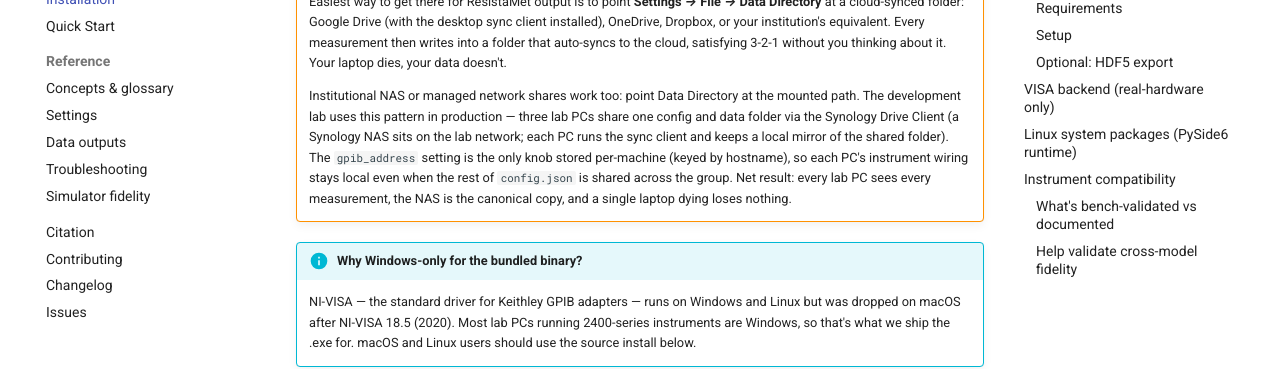
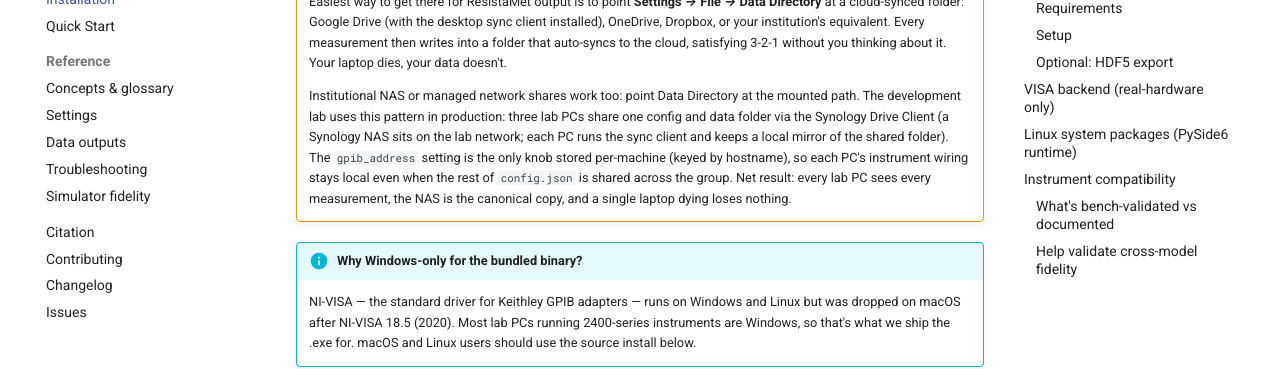
Before and after one commit to PEEKPerformer/ResistaMet-GUI, an MkDocs documentation site: the page built from docs/installation.md, in a window 1280 px wide and 900 px high, scrolled down 1133 px. Shown: the part 172-541 px from the top of the window. Built offline with MkDocs 1.6.1 and Material for MkDocs 9.7.7, drawn with Linux system fonts in a browser that asks for light colours; comment, search, counter and statistics services are not loaded.

```diff
--- a/docs/installation.md
+++ b/docs/installation.md
@@ -37,7 +37,7 @@ The `.exe` is built by GitHub Actions on every tag push (see [`build.yml`](https
 
     Easiest way to get there for ResistaMet output is to point **Settings → File → Data Directory** at a cloud-synced folder: Google Drive (with the desktop sync client installed), OneDrive, Dropbox, or your institution's equivalent. Every measurement then writes into a folder that auto-syncs to the cloud, satisfying 3-2-1 without you thinking about it. Your laptop dies, your data doesn't.
 
-    Institutional NAS or managed network shares work too: point Data Directory at the mounted path. The development lab uses this pattern in production — three lab PCs share one config and data folder via the Synology Drive Client (a Synology NAS sits on the lab network; each PC runs the sync client and keeps a local mirror of the shared folder). The `gpib_address` setting is the only knob stored per-machine (keyed by hostname), so each PC's instrument wiring stays local even when the rest of `config.json` is shared across the group. Net result: every lab PC sees every measurement, the NAS is the canonical copy, and a single laptop dying loses nothing.
+    Institutional NAS or managed network shares work too: point Data Directory at the mounted path. The development lab uses this pattern in production: three lab PCs share one config and data folder via the Synology Drive Client (a Synology NAS sits on the lab network; each PC runs the sync client and keeps a local mirror of the shared folder). The `gpib_address` setting is the only knob stored per-machine (keyed by hostname), so each PC's instrument wiring stays local even when the rest of `config.json` is shared across the group. Net result: every lab PC sees every measurement, the NAS is the canonical copy, and a single laptop dying loses nothing.
 
 !!! info "Why Windows-only for the bundled binary?"
     NI-VISA — the standard driver for Keithley GPIB adapters — runs on Windows and Linux but was dropped on macOS after NI-VISA 18.5 (2020). Most lab PCs running 2400-series instruments are Windows, so that's what we ship the .exe for. macOS and Linux users should use the source install below.
```
